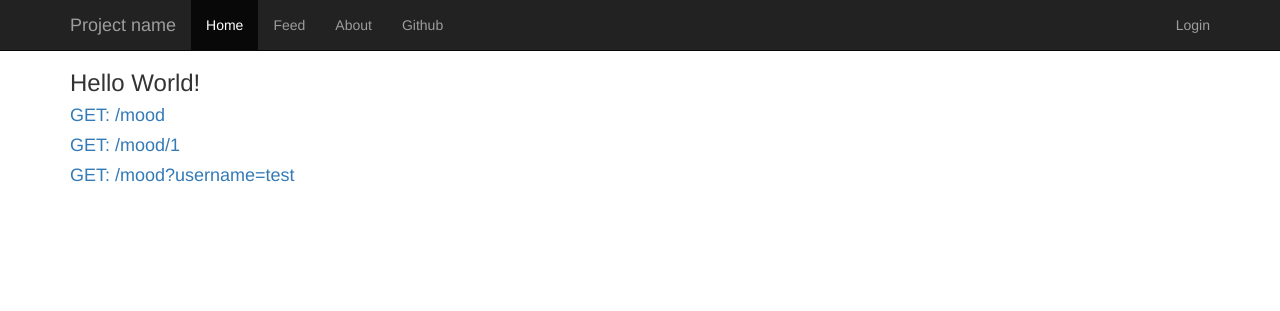
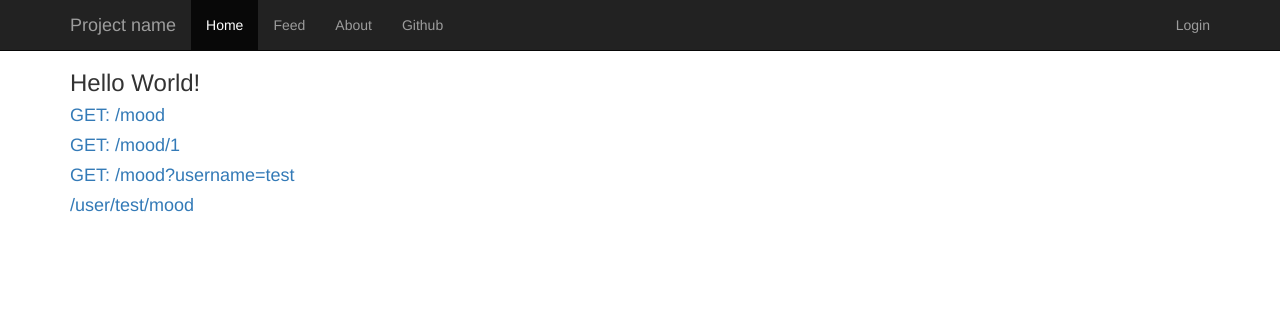
Before and after one commit to coop741/CS399Social, a Django app: template social/main/templates/main/index.html in a window 1280 px wide. Shown: the top 311 px of the page. Run offline with Django 3.2, Linux system fonts and the light colour scheme; the template is opened without the code that fills it, so the values that code supplies are empty; some libraries are stand-ins or nearby versions.

```diff
--- a/social/main/templates/main/index.html
+++ b/social/main/templates/main/index.html
@@ -8,6 +8,7 @@
         <h4><a href="/mood">GET: /mood</a></h4>
         <h4><a href="/mood">GET: /mood/1</a></h4>
         <h4><a href="/mood?username=test">GET: /mood?username=test</a></h4>
+        <h4><a href="/user/test/mood">/user/test/mood</a></h4>
     </div>
 
 {% endblock %}
```
